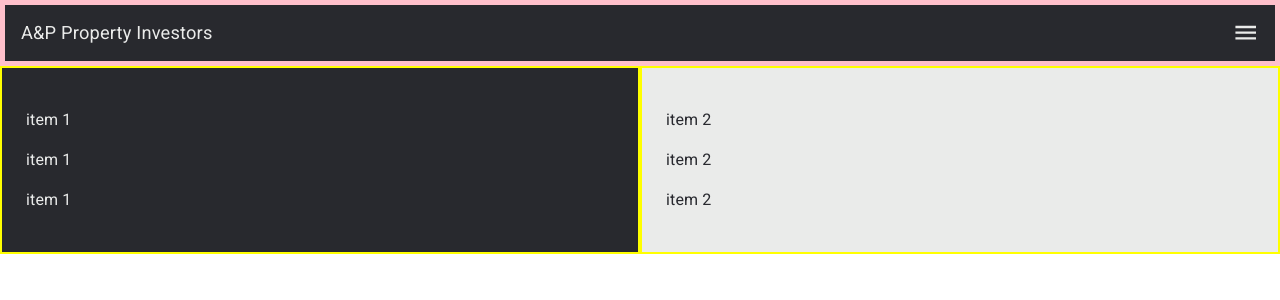
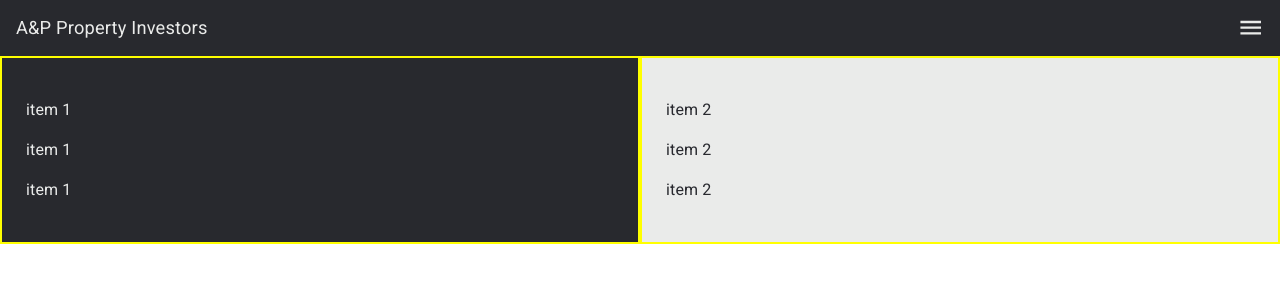
Before and after one commit to chukalicious/appropertyinvestors.com, a React (Create React App) app in the folder appropertyinvestors/: page / in a window 1280 px wide. Shown: the top 300 px of the page. Built offline with nearby package versions, Linux system fonts and the light colour scheme.

Commit message:
cleaned up navbar and header styles of unnec essary code

```diff
--- a/appropertyinvestors/src/styles/Header.js
+++ b/appropertyinvestors/src/styles/Header.js
@@ -8,11 +8,7 @@ export const HeaderBox = styled("div")(({ theme }) => ({
 }));
 
 export const StyledBar = styled("div")(({ theme }) => ({
-  border: "green solid 5px",
   width: "100%",
-  [theme.breakpoints.up("md")]: {
-    border: "pink solid 5px",
-  },
 }));
 
 export const titleBox = {
```
Also changed, not shown: appropertyinvestors/src/components/Navbar.js (+1 -7 lines).
